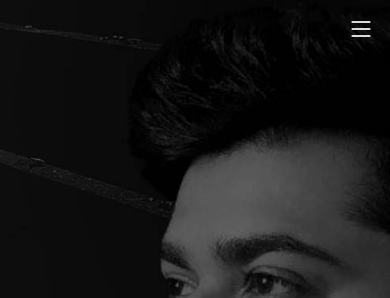
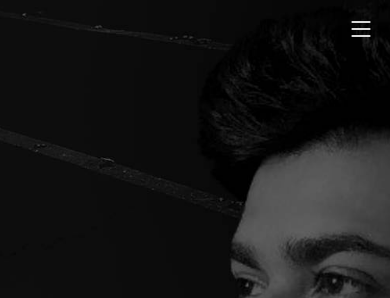
Before and after one commit to allhadi/allhadi, a plain HTML site: page index.html in a window 390 px wide. Shown: the top 298 px of the page. Drawn offline with nearby package versions, Linux system fonts and the light colour scheme.

Commit message:
Update style.css

```diff
--- a/assets/css/style.css
+++ b/assets/css/style.css
@@ -29,7 +29,7 @@ body::before {
 }
 @media only screen and (max-width: 768px) {
 body::before {
-    right: -300px;
+    right: -370px;
 }
 }
 
```
